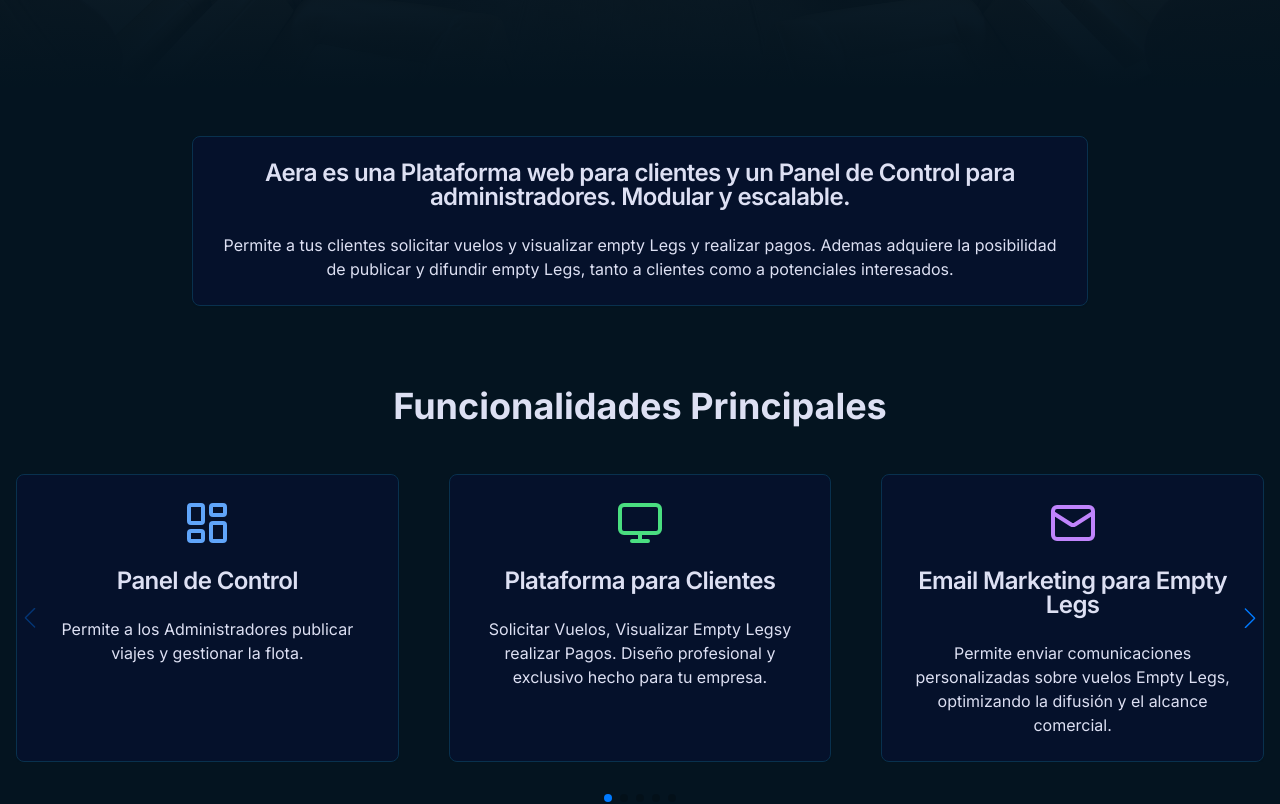
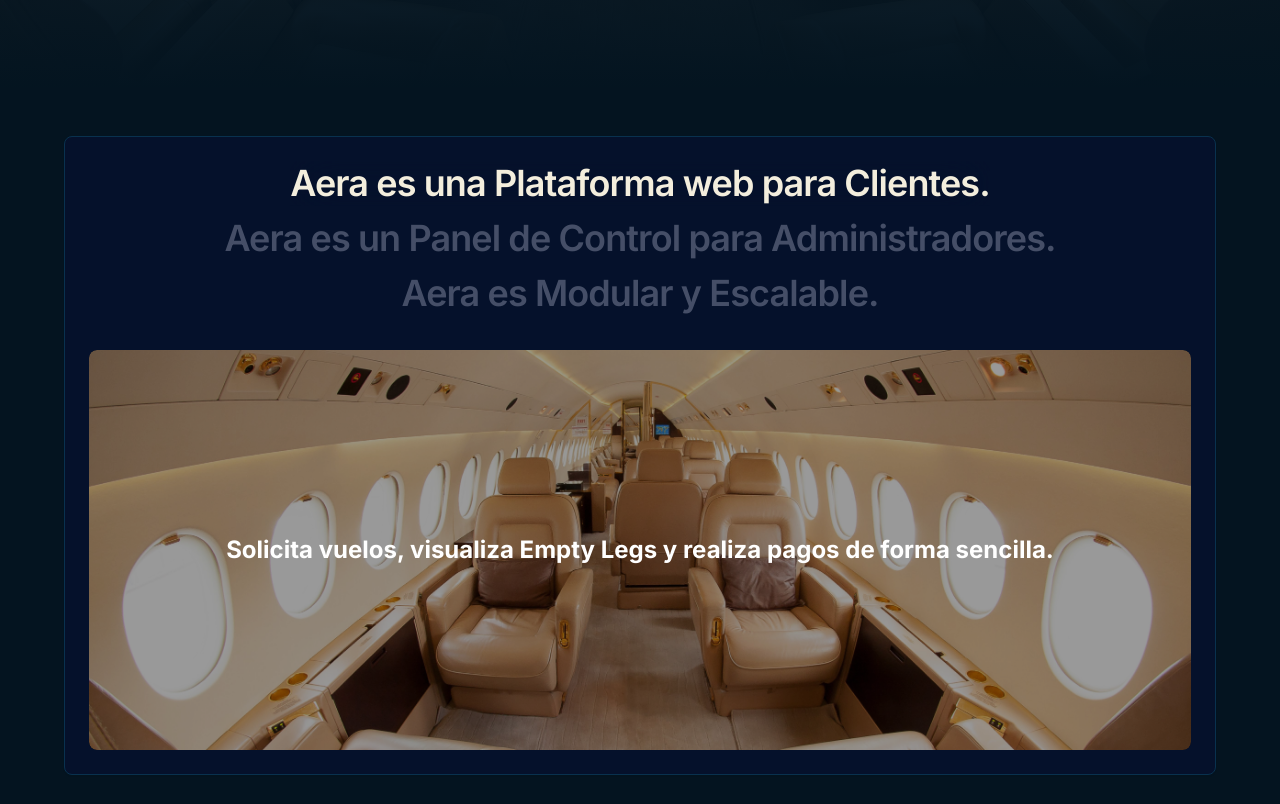
Before and after one commit to franlanese/jetsetter, a Next.js app: page / in a window 1280 px wide. Shown: the part 520-1324 px from the top of the page. Built offline with nearby package versions, Linux system fonts and the light colour scheme; grey boxes are pictures that could not be loaded.

Commit message:
1.1 features 1.0 Aera es un..

```diff
--- a/src/app/globals.css
+++ b/src/app/globals.css
@@ -425,3 +425,72 @@ body {
     gap: 0.5rem;
   }
 }
+
+.animated-gradient-text {
+  position: relative;
+  margin: 0 auto;
+  display: flex;
+  max-width: fit-content;
+  flex-direction: row;
+  align-items: center;
+  justify-content: center;
+  border-radius: 1.25rem;
+  font-weight: 500;
+  backdrop-filter: blur(10px);
+  transition: box-shadow 0.5s ease-out;
+  overflow: hidden;
+  cursor: pointer;
+}
+
+.gradient-overlay {
+  position: absolute;
+  top: 0;
+  left: 0;
+  right: 0;
+  bottom: 0;
+  background-size: 300% 100%;
+  animation: gradient linear infinite;
+  border-radius: inherit;
+  z-index: 0;
+  pointer-events: none;
+}
+
+.gradient-overlay::before {
+  content: '';
+  position: absolute;
+  left: 0;
+  top: 0;
+  border-radius: inherit;
+  width: calc(100% - 2px);
+  height: calc(100% - 2px);
+  left: 50%;
+  top: 50%;
+  transform: translate(-50%, -50%);
+  background-color: #060010;
+  z-index: -1;
+}
+
+@keyframes gradient {
+  0% {
+    background-position: 0% 50%;
+  }
+
+  50% {
+    background-position: 100% 50%;
+  }
+
+  100% {
+    background-position: 0% 50%;
+  }
+}
+
+.text-content {
+  display: inline-block;
+  position: relative;
+  z-index: 2;
+  background-size: 300% 100%;
+  background-clip: text;
+  -webkit-background-clip: text;
+  color: transparent;
+  animation: gradient linear infinite;
+}
--- a/src/app/page.tsx
+++ b/src/app/page.tsx
@@ -9,6 +9,7 @@ import { LanguageProvider, useTranslation } from '@/context/LanguageContext';
 import { LanguageSwitcher } from '@/components/LanguageSwitcher';
 import { DemoRequestDialog } from '@/components/DemoRequestDialog';
 import CardNav, { CardNavItem } from '@/components/NavBar';
+import GradientText from '@/components/GradientText';
 import { Swiper, SwiperSlide } from 'swiper/react';
 import 'swiper/css';
 import 'swiper/css/navigation';
@@ -18,6 +19,15 @@ import { Navigation, Pagination } from 'swiper/modules';
 const PresentationPageContent = () => {
   const { t } = useTranslation();
   const [paginationEl, setPaginationEl] = useState<HTMLElement | null>(null);
+  const [selectedIndex, setSelectedIndex] = useState<number>(0);
+  const [swiper, setSwiper] = useState<any>(null);
+
+  const handleHeaderClick = (index: number) => {
+    setSelectedIndex(index);
+    if (swiper) {
+      swiper.slideTo(index);
+    }
+  };
 
   const navItems: CardNavItem[] = [
     {
@@ -47,12 +57,12 @@ const PresentationPageContent = () => {
     {
       icon: <LayoutDashboard className="mx-auto h-12 w-12 text-blue-400 mb-4" />,
       title: "Panel de Control",
-      description: "Permite a los Administradores publicar viajes y gestionar la flota."
+      description: "Publica viajes, Gestionar flota y Obtene estadisticas y analisis de tu empresa en tiempo real. "
     },
     {
       icon: <Monitor className="mx-auto h-12 w-12 text-green-400 mb-4" />,
       title: "Plataforma para Clientes",
-      description: "Solicitar Vuelos, Visualizar Empty Legsy realizar Pagos. Diseño profesional y exclusivo hecho para tu empresa."
+      description: "Solicitar Vuelos, Visualizar Empty Legs y Realizar Pagos. Diseño profesional y exclusivo hecho para tu empresa."
     },
     {
       icon: <Mail className="mx-auto h-12 w-12 text-purple-400 mb-4" />,
@@ -67,12 +77,12 @@ const PresentationPageContent = () => {
     {
       icon: <UserCheck className="mx-auto h-12 w-12 text-red-400 mb-4" />,
       title: "Validar registros de clientes",
-      description: "Módulo que valida registros de clientes mediante SMS, correo electrónico o WhatsApp, garantizando seguridad, autenticidad y confiabilidad en la información ingresada."
+      description: "Validá los registros de clientes mediante SMS, correo electrónico o WhatsApp, garantizando, autenticidad y confiabilidad en la información ingresada."
     },
     {
       icon: <Globe className="mx-auto h-12 w-12 text-teal-400 mb-4" />,
       title: "Traducción Multilingüe",
-      description: "Ofrecer la página en diferentes idiomas, optimizando la experiencia del usuario y facilitando el alcance a mercados internacionales."
+      description: "Ofrece tus servicios en diferentes idiomas, facilitando el alcance a mercados internacionales."
     },
     {
       icon: <Blocks className="mx-auto h-12 w-12 text-indigo-400 mb-4" />,
@@ -141,14 +151,86 @@ const PresentationPageContent = () => {
       <main className="container mx-auto px-4 py-12">
         {/* New Section */}
         <section className="mb-20">
-          <Card className="max-w-4xl mx-auto bg-secondary/50">
+          <Card className="max-w-6xl mx-auto bg-secondary/50">
             <CardHeader>
-              <CardTitle className="text-center">Aera es una Plataforma web para clientes y un Panel de Control para administradores. Modular y escalable.</CardTitle>
+              <CardTitle className="text-center text-4xl leading-tight">
+                <GradientText
+                  colors={["#40ffaa", "#4079ff", "#40ffaa", "#4079ff", "#40ffaa"]}
+                  onClick={() => handleHeaderClick(0)}
+                  isActive={selectedIndex === 0}
+                  isDimmed={selectedIndex !== null && selectedIndex !== 0}
+                >
+                  Aera es una Plataforma web para Clientes.
+                </GradientText>
+
+                <GradientText
+                  colors={["#40ffaa", "#4079ff", "#40ffaa", "#4079ff", "#40ffaa"]}
+                  onClick={() => handleHeaderClick(1)}
+                  isActive={selectedIndex === 1}
+                  isDimmed={selectedIndex !== null && selectedIndex !== 1}
+                >
+                  Aera es un Panel de Control para Administradores.
+                </GradientText>
+
+                <GradientText
+                  colors={["#40ffaa", "#4079ff", "#40ffaa", "#4079ff", "#40ffaa"]}
+                  onClick={() => handleHeaderClick(2)}
+                  isActive={selectedIndex === 2}
+                  isDimmed={selectedIndex !== null && selectedIndex !== 2}
+                >
+                  Aera es Modular y Escalable.
+                </GradientText>
+              </CardTitle>
             </CardHeader>
             <CardContent>
-              <p className="text-center">
-                Permite a tus clientes solicitar vuelos y visualizar empty Legs y realizar pagos. Ademas adquiere la posibilidad de publicar y difundir empty Legs, tanto a clientes como a potenciales interesados.
-              </p>
+              <Swiper
+                modules={[Navigation, Pagination]}
+                spaceBetween={50}
+                slidesPerView={1}
+                onSwiper={(swiper) => setSwiper(swiper)}
+                onSlideChange={(swiper) => setSelectedIndex(swiper.activeIndex)}
+                className="w-full h-[400px] rounded-lg"
+              >
+                <SwiperSlide className="relative w-full h-full">
+                  <Image
+                    src="/images/jetinterior.jpg"
+                    alt="Plataforma Web"
+                    fill
+                    className="object-cover rounded-lg"
+                  />
+                  <div className="absolute inset-0 bg-black/40 flex items-center justify-center">
+                    <p className="text-white text-2xl font-bold px-4 text-center">
+                      Solicita vuelos, visualiza Empty Legs y realiza pagos de forma sencilla.
+                    </p>
+                  </div>
+                </SwiperSlide>
+                <SwiperSlide className="relative w-full h-full">
+                  <Image
+                    src="/images/Learjet-60xr.png"
+                    alt="Panel de Control"
+                    fill
+                    className="object-contain bg-slate-900 rounded-lg"
+                  />
+                  <div className="absolute inset-0 bg-black/40 flex items-center justify-center">
+                    <p className="text-white text-2xl font-bold px-4 text-center">
+                      Gestiona tu flota, publica viajes y obtén estadísticas en tiempo real.
+                    </p>
+                  </div>
+                </SwiperSlide>
+                <SwiperSlide className="relative w-full h-full">
+                  <Image
+                    src="/images/Cessna-citation-xls+.png"
+                    alt="Modular y Escalable"
+                    fill
+                    className="object-contain bg-slate-900 rounded-lg"
+                  />
+                  <div className="absolute inset-0 bg-black/40 flex items-center justify-center">
+                    <p className="text-white text-2xl font-bold px-4 text-center">
+                      Adapta la plataforma a tus necesidades y crece sin límites.
+                    </p>
+                  </div>
+                </SwiperSlide>
+              </Swiper>
             </CardContent>
           </Card>
         </section>
--- /dev/null
+++ b/src/components/GradientText.tsx
@@ -0,0 +1,64 @@
+import React from 'react';
+import { cn } from '@/lib/utils';
+
+interface GradientTextProps {
+    children: React.ReactNode;
+    className?: string;
+    colors?: string[];
+    animationSpeed?: number;
+    showBorder?: boolean;
+    onClick?: () => void;
+    isActive?: boolean;
+    isDimmed?: boolean;
+}
+
+const GradientText = ({
+    children,
+    className,
+    colors = ["#40ffaa", "#4079ff", "#40ffaa", "#4079ff", "#40ffaa"],
+    animationSpeed = 8,
+    showBorder = false,
+    onClick,
+    isActive = false,
+    isDimmed = false,
+}: GradientTextProps) => {
+    const gradientStyle = {
+        backgroundImage: `linear-gradient(to right, ${colors.join(", ")})`,
+        animationDuration: `${animationSpeed}s`,
+    };
+
+    return (
+        <span
+            onClick={onClick}
+            className={cn(
+                "relative inline-block overflow-hidden transition-all duration-500",
+                isDimmed ? "opacity-30 hover:opacity-100" : "opacity-100",
+                className
+            )}
+        >
+            <span
+                className="group relative z-10 block cursor-pointer backdrop-blur-xl"
+            >
+                {isActive ? (
+                    <span className="block text-[hsl(45,48%,91%)]">
+                        {children}
+                    </span>
+                ) : (
+                    <>
+                        <span
+                            className="absolute inset-0 block h-full w-full animate-gradient bg-gradient-to-r bg-[length:300%_100%] bg-clip-text text-transparent opacity-0 transition-opacity duration-500 group-hover:opacity-100"
+                            style={gradientStyle}
+                        >
+                            {children}
+                        </span>
+                        <span className="block opacity-100 transition-opacity duration-500 group-hover:opacity-0">
+                            {children}
+                        </span>
+                    </>
+                )}
+            </span>
+        </span>
+    );
+};
+
+export default GradientText;
--- a/src/lib/locales/es/common.json
+++ b/src/lib/locales/es/common.json
@@ -1,7 +1,7 @@
 {
     "intro1": "Vuelos Charter en Avión Privado",
     "welcomeTitle": "Bienvenido a Aera",
-    "welcomeSubtitle": "Una Plataforma Web para clientes y un Panel de Control para administradores. Modular y escalable.",
+    "welcomeSubtitle": "El asistente digital para tu empresa de aviación privada. Gestiona vuelos y reservas con una facilidad sin precedentes.",
     "featuresTitle": "Funcionalidades Principales",
     "feature1Title": "Búsqueda Inteligente de Vuelos",
     "feature1Text": "Nuestro sistema permite buscar y filtrar vuelos privados en tiempo real, conectándote con una red global de operadores.",
--- a/tailwind.config.ts
+++ b/tailwind.config.ts
@@ -1,4 +1,4 @@
-import type {Config} from 'tailwindcss';
+import type { Config } from 'tailwindcss';
 
 export default {
   darkMode: ['class'],
@@ -88,10 +88,16 @@ export default {
             height: '0',
           },
         },
+        gradient: {
+          '0%': { backgroundPosition: '0% 50%' },
+          '50%': { backgroundPosition: '100% 50%' },
+          '100%': { backgroundPosition: '0% 50%' },
+        },
       },
       animation: {
         'accordion-down': 'accordion-down 0.2s ease-out',
         'accordion-up': 'accordion-up 0.2s ease-out',
+        gradient: 'gradient 8s linear infinite',
       },
     },
   },
```
